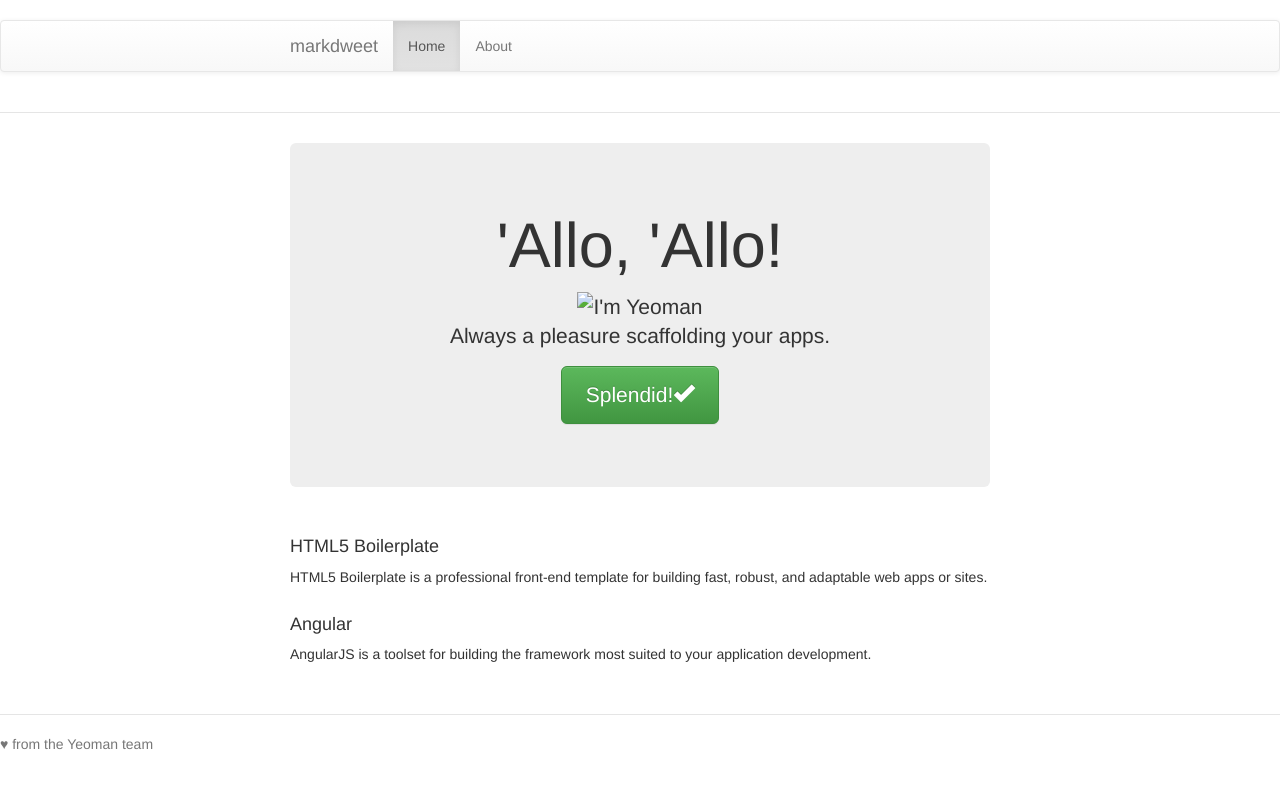
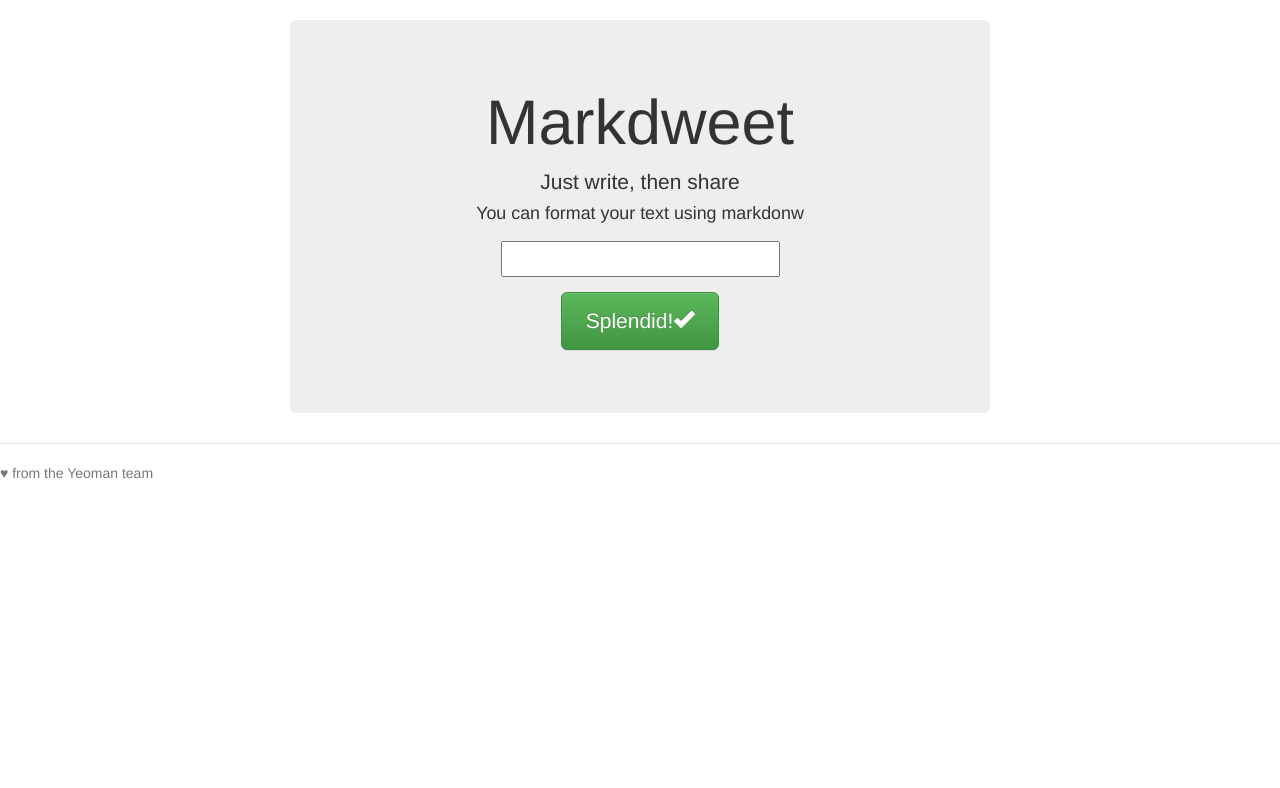
Before and after one commit to alejofv/markdweet, a website: page content/index.html in a window 1280 px wide. Drawn offline with nearby package versions, Linux system fonts and the light colour scheme; some packages are replaced by stand-ins of ours; files that its build step writes are made by us from their sources; files whose address does not match are found by name.

Commit message:
Edited yeoman views

```diff
--- a/content/index.html
+++ b/content/index.html
@@ -19,33 +19,6 @@
       <p class="browserupgrade">You are using an <strong>outdated</strong> browser. Please <a href="http://browsehappy.com/">upgrade your browser</a> to improve your experience.</p>
     <![endif]-->
 
-    <!-- Add your site or application content here -->
-    <div class="header">
-      <div class="navbar navbar-default" role="navigation">
-        <div class="container">
-          <div class="navbar-header">
-
-            <button type="button" class="navbar-toggle collapsed" data-toggle="collapse" data-target="#js-navbar-collapse">
-              <span class="sr-only">Toggle navigation</span>
-              <span class="icon-bar"></span>
-              <span class="icon-bar"></span>
-              <span class="icon-bar"></span>
-            </button>
-
-            <a class="navbar-brand" href="#/">markdweet</a>
-          </div>
-
-          <div class="collapse navbar-collapse" id="js-navbar-collapse">
-
-            <ul class="nav navbar-nav">
-              <li class="active"><a href="#/">Home</a></li>
-              <li><a ng-href="#/about">About</a></li>
-            </ul>
-          </div>
-        </div>
-      </div>
-    </div>
-
     <div class="container">
       <div ng-view=""></div>
     </div>
--- a/content/views/main.html
+++ b/content/views/main.html
@@ -1,20 +1,12 @@
 <div class="jumbotron">
-  <h1>'Allo, 'Allo!</h1>
+  <h1>Markdweet</h1>
   <p class="lead">
-    <img src="content/images/apple-touch-icon.png" alt="I'm Yeoman"><br>
-    Always a pleasure scaffolding your apps.
+    Just write, then share
+    <br />
+    <span class="small">You can format your text using markdonw</span>
+  </p>
+  <p>
+  <input type="text"></input>
   </p>
   <p><a class="btn btn-lg btn-success" ng-href="#/">Splendid!<span class="glyphicon glyphicon-ok"></span></a></p>
 </div>
-
-<div class="row marketing">
-  <h4>HTML5 Boilerplate</h4>
-  <p>
-    HTML5 Boilerplate is a professional front-end template for building fast, robust, and adaptable web apps or sites.
-  </p>
-
-  <h4>Angular</h4>
-  <p>
-    AngularJS is a toolset for building the framework most suited to your application development.
-  </p>
-</div>
```
